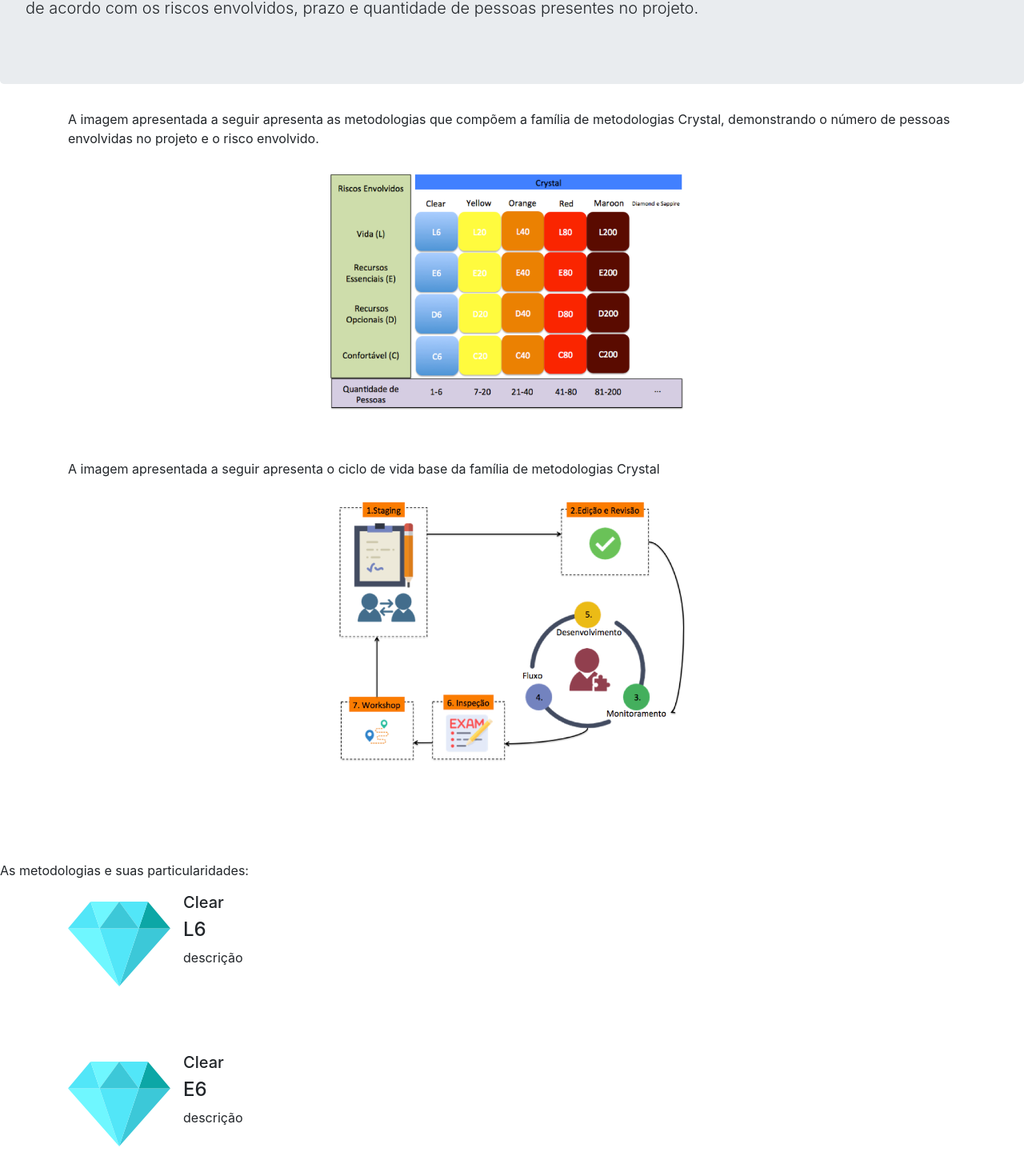
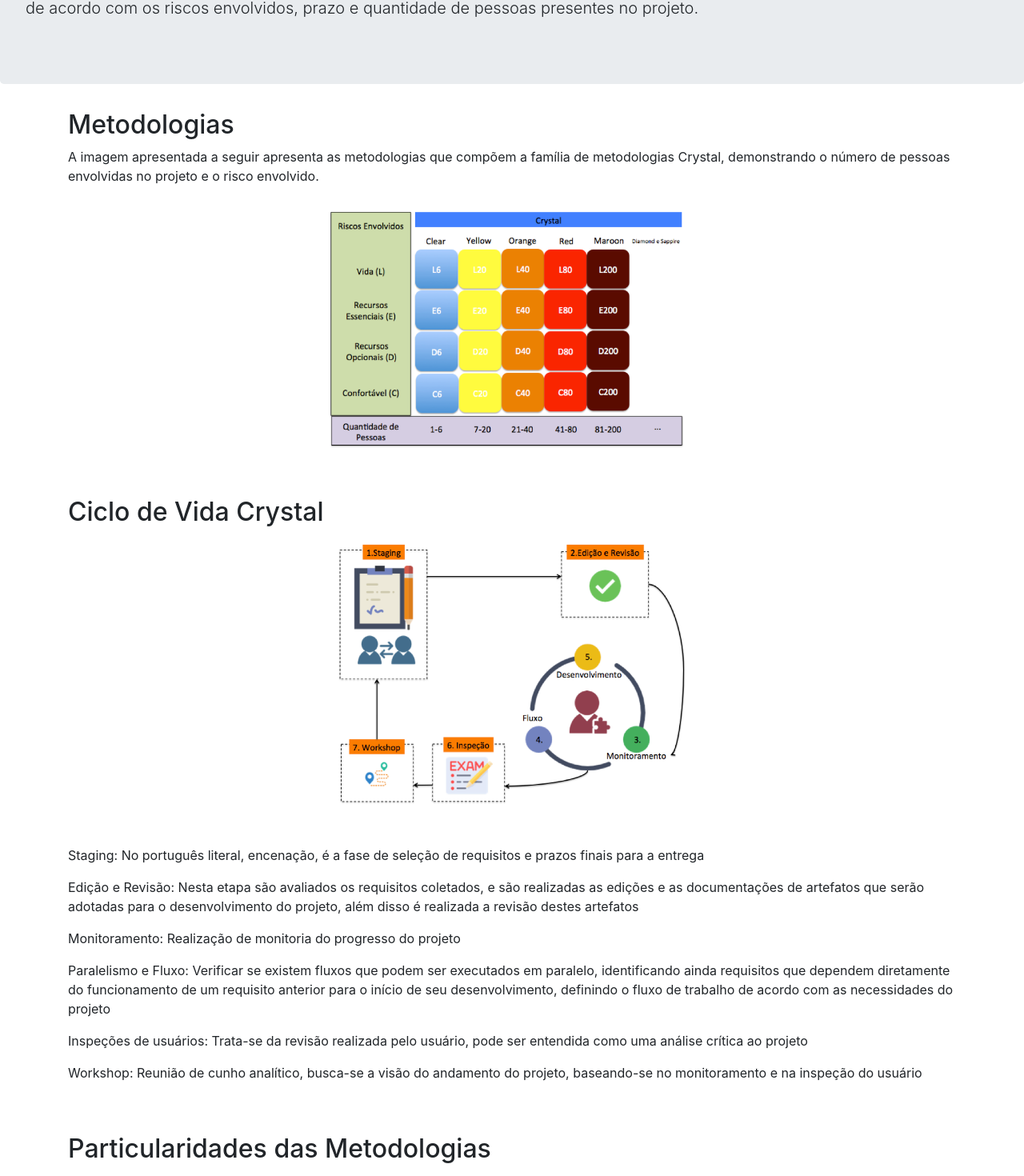
Before and after one commit to MartinsLeonardo/CrystalClear, an Angular app: page /familia in a window 1280 px wide. Shown: the part 230-1700 px from the top of the page at 80% size. Built offline with nearby package versions, Linux system fonts and the light colour scheme.

Commit message:
página finalizada

```diff
--- a/src/app/familia/familia.component.html
+++ b/src/app/familia/familia.component.html
@@ -6,19 +6,31 @@
 
 <div>
     <div class="container">
+        <h2>Metodologias</h2>
         <p>A imagem apresentada a seguir apresenta as metodologias que compõem a família de metodologias Crystal, demonstrando o número de pessoas envolvidas no projeto e o risco envolvido.</p>
         <div class="row justify-content-md-center">
             <img class="mr-3" src="../../assets/img/familia/familia.png" alt="Generic placeholder image" style="width:40%; height:40%">
         </div>
         <br/><br/>
-        <p>A imagem apresentada a seguir apresenta o ciclo de vida base da família de metodologias Crystal</p>
+        <h2>Ciclo de Vida Crystal</h2>
         <div class="row justify-content-md-center">
             <img class="mr-3" src="../../assets/img/familia/ciclodevida.png" alt="Generic placeholder image" style="width:40%; height: 40%">
+
         </div>
+        <br/><br/>
+        <p>Staging: No português literal, encenação, é a fase de seleção de requisitos e prazos finais para a entrega</p>
+        <p>Edição e Revisão: Nesta etapa são avaliados os requisitos coletados, e são realizadas as edições e as documentações de artefatos que serão adotadas para o desenvolvimento do projeto, além disso é realizada a revisão destes artefatos</p>
+        <p>Monitoramento: Realização de monitoria do progresso do projeto</p>
+        <p>Paralelismo e Fluxo: Verificar se existem fluxos que podem ser executados em paralelo, identificando ainda requisitos que dependem diretamente do funcionamento de um requisito anterior para o início de seu desenvolvimento, definindo o fluxo de trabalho de acordo com as necessidades do projeto</p>
+        <p>Inspeções de usuários: Trata-se da revisão realizada pelo usuário, pode ser entendida como uma análise crítica ao projeto</p>
+        <p>Workshop: Reunião de cunho analítico, busca-se a visão do andamento do projeto, baseando-se no monitoramento e na inspeção do usuário</p>
     </div>
 </div>
-<br/><br/><br/><br/><br/>
-<p>As metodologias e suas particularidades:</p>
+<br/><br/>
+<div class="container">
+    <h2>Particularidades das Metodologias</h2>
+</div>
+<br/><br/>
 <div *ngFor="let crystal of crystals">
     <div class="container">
             <div class="media">
```
